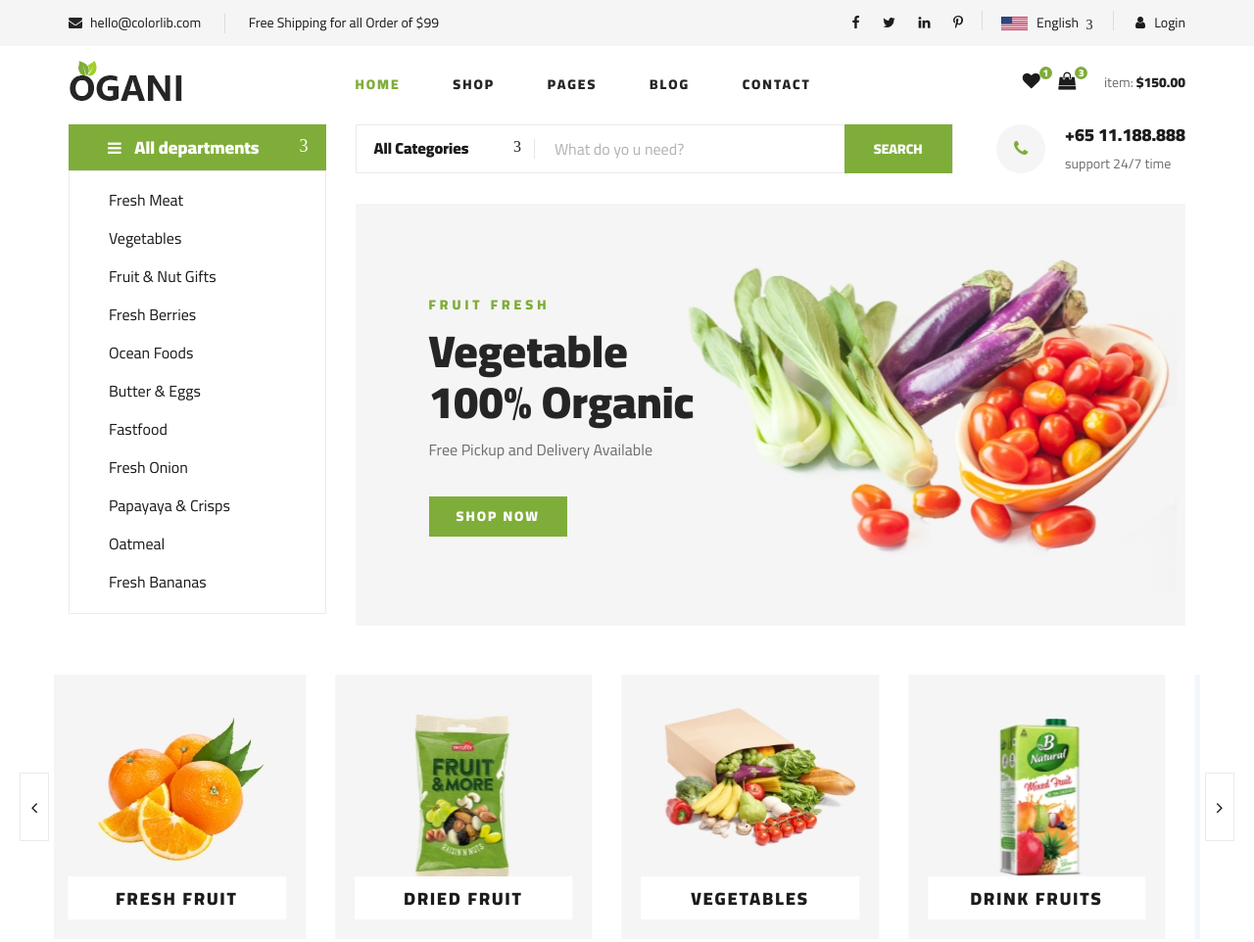
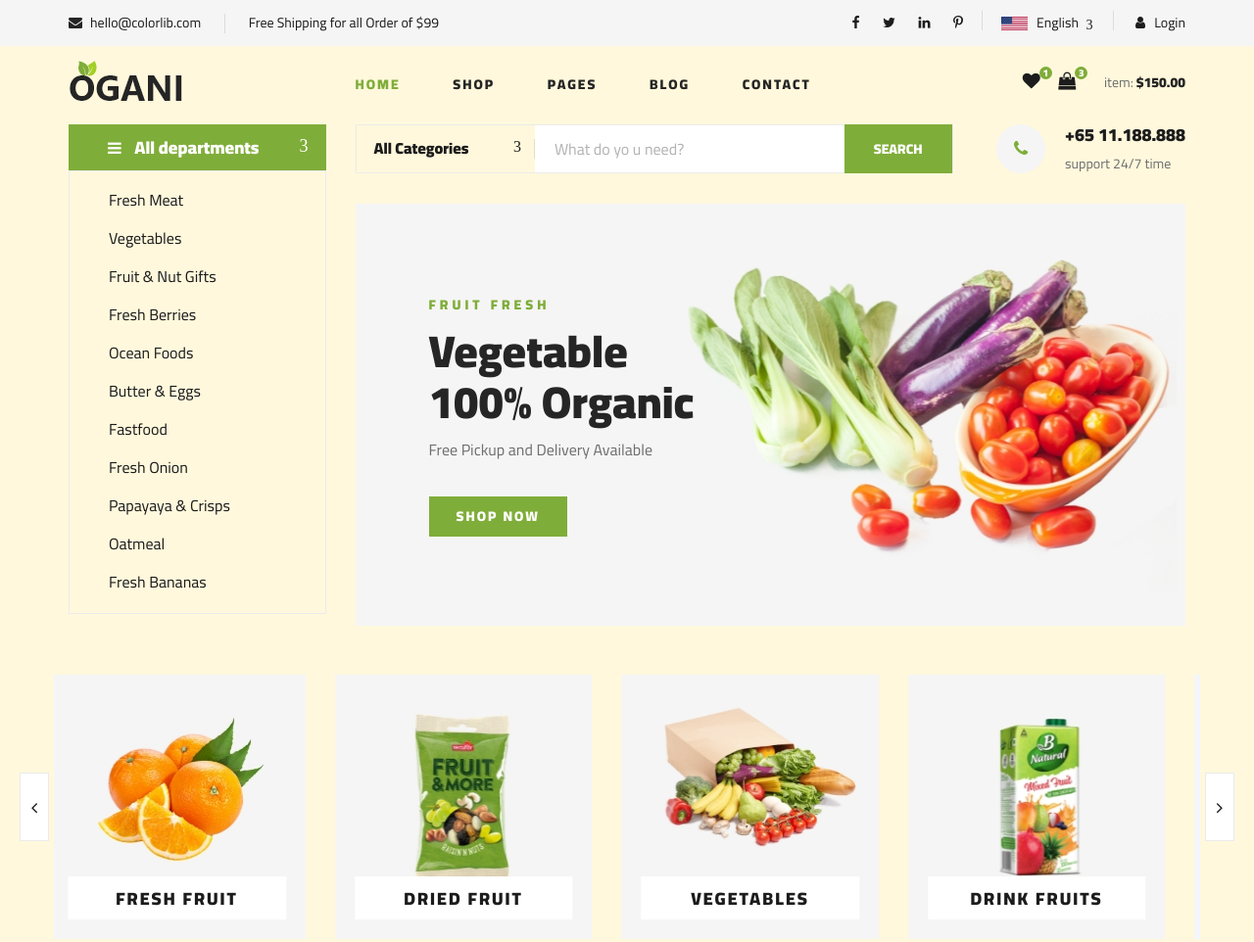
Before and after one commit to AnwarAhmed24/E-commerce, a plain HTML site: page index.html in a window 1280 px wide. Shown: the top 962 px of the page at 98% size. Drawn offline with Linux system fonts and the light colour scheme; a web font is replaced by a local one.

Commit message:
Update index.html

```diff
--- a/index.html
+++ b/index.html
@@ -21,6 +21,12 @@
     <link rel="stylesheet" href="css/owl.carousel.min.css" type="text/css">
     <link rel="stylesheet" href="css/slicknav.min.css" type="text/css">
     <link rel="stylesheet" href="css/style.css" type="text/css">
+    <style>
+        body{
+          background: cornsilk!important;
+
+        }
+    </style>
 </head>
 
 <body>
```
